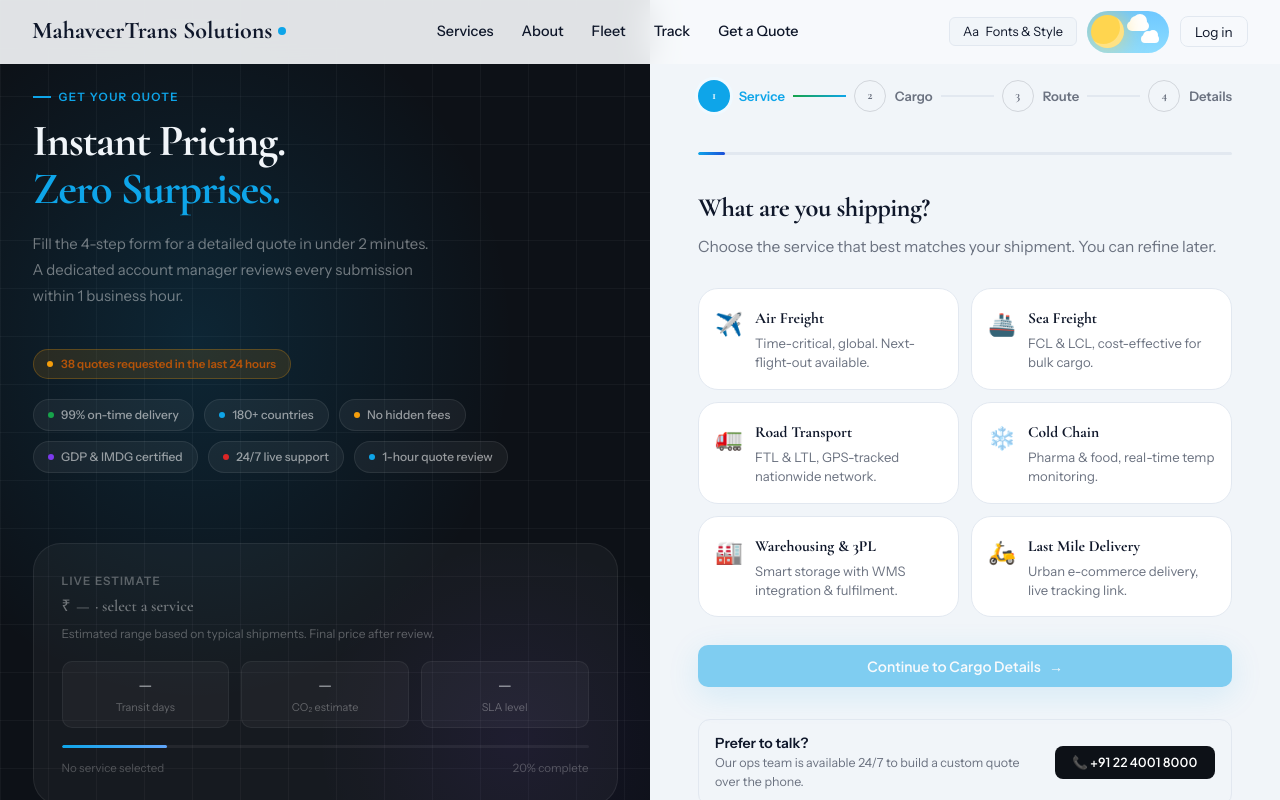
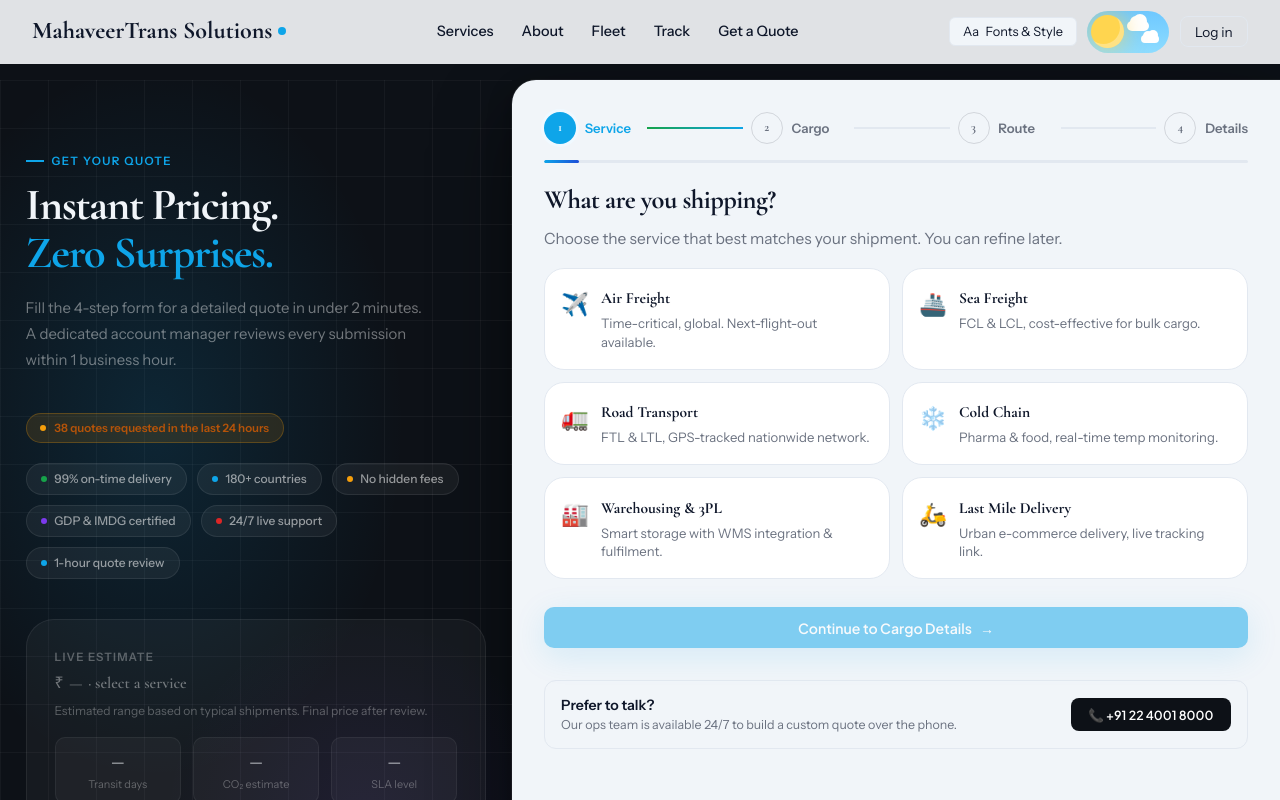
Before and after one commit to Suraj-Sangale/mahaveer-trans, a Next.js app: page /quote in a window 1280 px wide. Shown: the top 800 px of the page. Built offline with nearby package versions, Linux system fonts and the light colour scheme.

Commit message:
formcss updated

```diff
--- a/styles/quote.module.css
+++ b/styles/quote.module.css
@@ -43,18 +43,37 @@
 /* ═══════════ HERO SPLIT ═══════════ */
 .pageWrap {
   display: grid;
-  grid-template-columns: 1fr 630px;
+  grid-template-columns: 1fr 60vw;
   min-height: 100vh;
+  background: var(--dark-bg);
+  padding: 5rem 0rem;
+  gap: 0;
+  align-items: stretch;
 }
 .leftPanel {
-  background: var(--dark-bg);
+  background: transparent;
   position: relative;
   overflow: hidden;
   display: flex;
   flex-direction: column;
   justify-content: space-between;
-  padding: 5rem 5% 3rem;
+  padding: 4rem 5% 3rem;
 }
+
+/* ═══════════ FORM PANEL ═══════════ */
+.rightPanel {
+  background: var(--bg3);
+  padding: 2rem;
+  overflow-y: auto;
+  display: flex;
+  flex-direction: column;
+  border-radius: 24px 0px 0px 24px;
+  box-shadow:
+    0 0 0 1px rgba(255, 255, 255, 0.06),
+    0 32px 80px rgba(0, 0, 0, 0.45),
+    0 8px 24px rgba(0, 0, 0, 0.3);
+}
+
 .lpGrid {
   position: absolute;
   inset: 0;
@@ -266,22 +285,13 @@
   justify-content: space-between;
 }
 
-/* ═══════════ FORM PANEL ═══════════ */
-.rightPanel {
-  /* background: #f1f1f1; */
-  background: var(--bg3);
-  padding: 5rem 3rem 3rem;
-  overflow-y: auto;
-  display: flex;
-  flex-direction: column;
-}
 
 /* ═══════════ STEPPER ═══════════ */
 .stepper {
   display: flex;
   align-items: center;
   gap: 0;
-  margin-bottom: 2.5rem;
+  margin-bottom: 1rem;
 }
 .stepItem {
   display: flex;
@@ -378,7 +388,7 @@
   color: var(--muted);
   font-size: 0.97rem;
   line-height: 1.6;
-  margin-bottom: 1.75rem;
+  margin-bottom: 1rem;
 }
 
 /* ═══════════ SERVICE SELECTOR CARDS ═══════════ */
@@ -1042,7 +1052,7 @@
   height: 3px;
   background: var(--border);
   border-radius: 2px;
-  margin-bottom: 2rem;
+  margin-bottom: 1rem;
   overflow: hidden;
 }
 .progressFill {
@@ -1056,12 +1066,15 @@
 @media (max-width: 1024px) {
   .pageWrap {
     grid-template-columns: 1fr;
+    padding: 0;
   }
   .leftPanel {
     display: none;
   }
   .rightPanel {
     padding: 2rem 5%;
+    border-radius: 0;
+    box-shadow: none;
   }
 }
 @media (max-width: 640px) {
```
